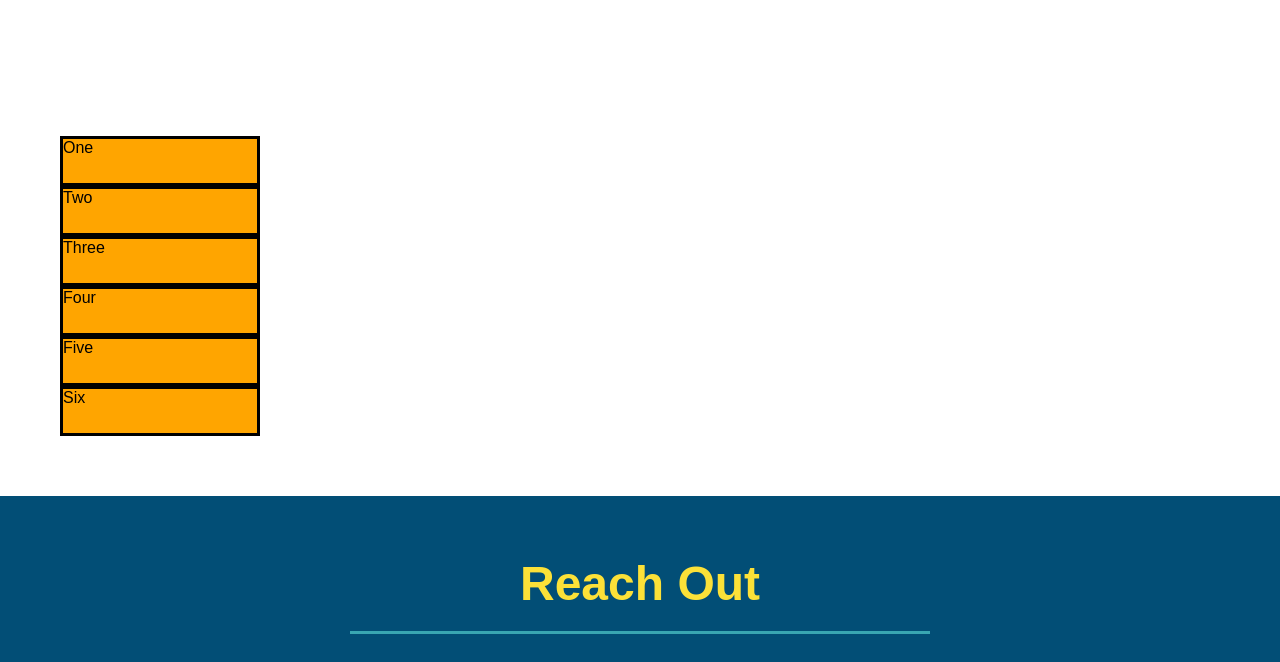
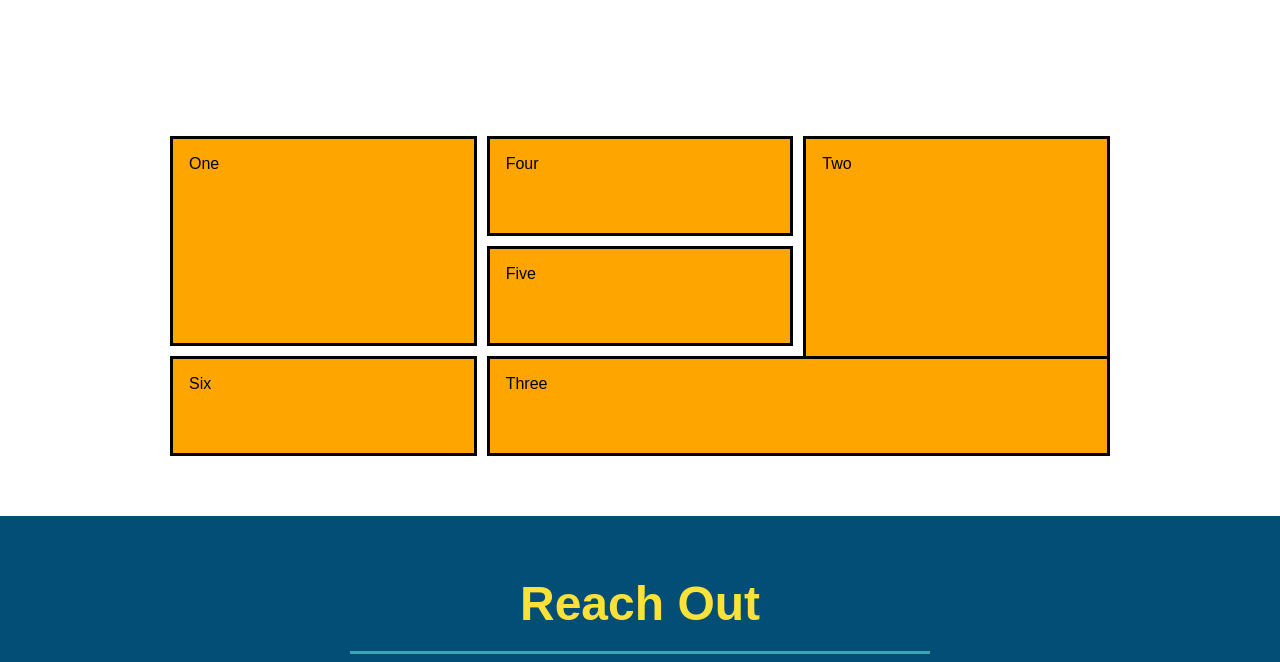
Before and after one commit to Memo1523/run-buddy, a plain HTML site: page index.html in a window 1280 px wide. Shown: the part 3120-3782 px from the top of the page. Drawn offline with Linux system fonts and the light colour scheme.

Commit message:
example grid

```diff
--- a/assests/css/style.css
+++ b/assests/css/style.css
@@ -384,18 +384,41 @@ section{
 
 
 .service-grid-container {
+    max-width: 940px;
+    margin: 0 auto;
     display: grid;
+    grid-template-columns: repeat(3,1fr);
+    grid-template-rows: repeat(3,100px);
+    grid-gap: 10px;
 }
 
 .service-grid-item {
-    width: 200px;
-    height: 50px;
     background-color: orange;
     border: solid;
+    padding: 1em;
     color: black;
 }
 
+.box1 {
 
+
+    grid-column: 1/2;
+
+    grid-row: 1/3;
+}
+
+.box2 {
+
+    grid-column: 3/4;
+
+    grid-row: 1/-1;
+}
+
+.box3 {
+
+    grid-column: 2/ span 2;
+    grid-row: 3/ span 1;
+}
 
 
 
--- a/index.html
+++ b/index.html
@@ -219,12 +219,12 @@
     <!--"reach out" section-->
     <section id="service-plans" class="services">
         <div class ="service-grid-container">
-            <div class="service-grid-item">One</div>
-            <div class="service-grid-item">Two</div>
-            <div class="service-grid-item">Three</div>
-            <div class="service-grid-item">Four</div>
-            <div class="service-grid-item">Five</div>
-            <div class="service-grid-item">Six</div>
+            <div class="service-grid-item box1">One</div>
+            <div class="service-grid-item box2">Two</div>
+            <div class="service-grid-item box3">Three</div>
+            <div class="service-grid-item box4">Four</div>
+            <div class="service-grid-item box5">Five</div>
+            <div class="service-grid-item box6">Six</div>
         </div>
 
     </section>
```
